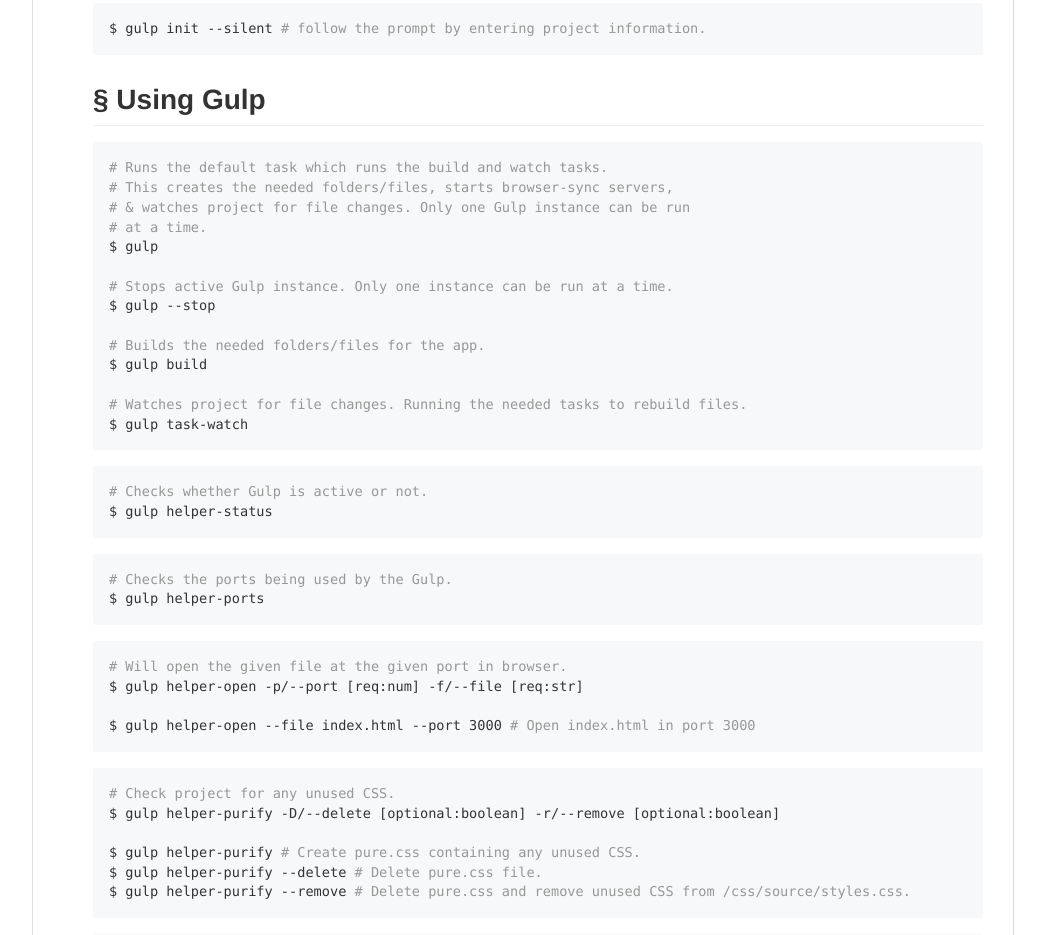
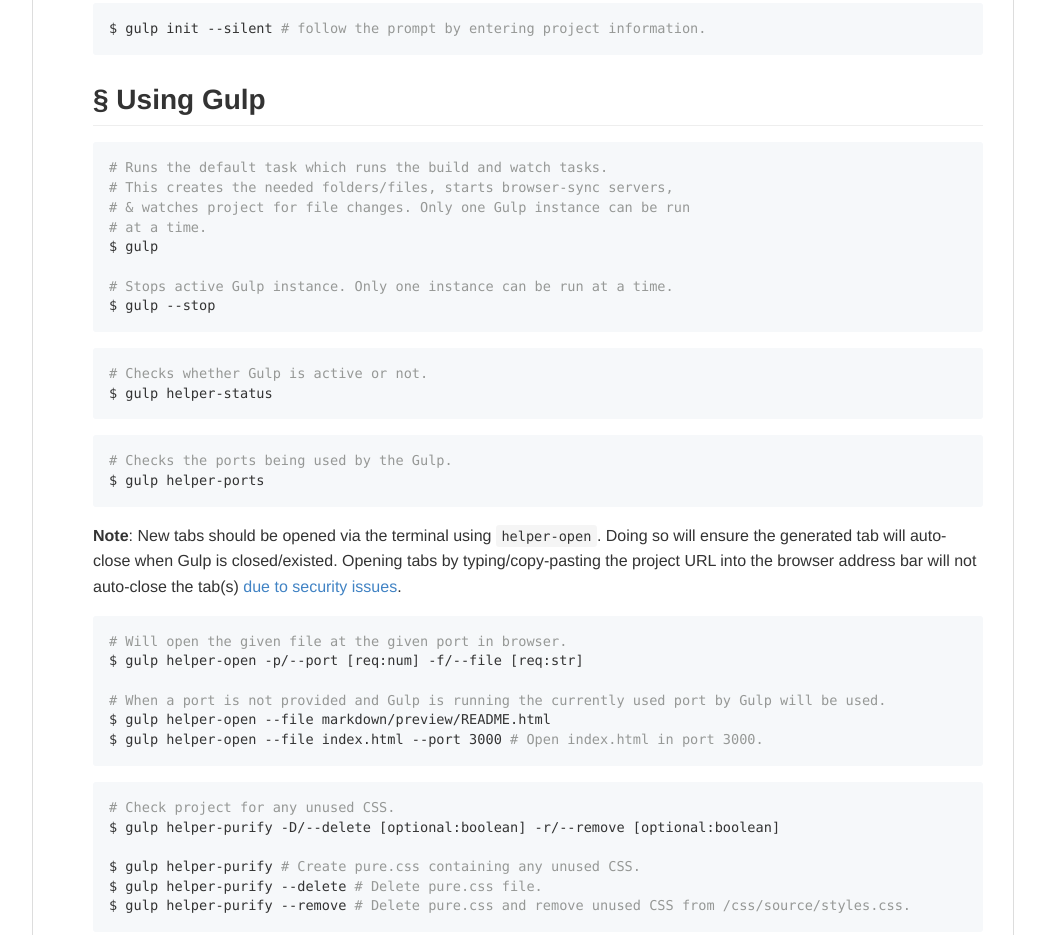
Before and after one commit to cgabriel5/wa-devkit, a website: page markdown/preview/README.html in a window 1280 px wide. Shown: the part 560-1495 px from the top of the page, without its empty margins (117-1162 px from the left). Drawn offline with Linux system fonts and the light colour scheme.

Commit message:
docs: Update README.md
- Update helper-open documentation.
- Remove unneeded documentation.

```diff
--- a/markdown/preview/README.html
+++ b/markdown/preview/README.html
@@ -33,18 +33,16 @@
 $ gulp
 
 <span class="hljs-comment"># Stops active Gulp instance. Only one instance can be run at a time.</span>
-$ gulp --stop
-
-<span class="hljs-comment"># Builds the needed folders/files for the app.</span>
-$ gulp build
-
-<span class="hljs-comment"># Watches project for file changes. Running the needed tasks to rebuild files.</span>
-$ gulp task-watch</code></pre><pre class="hljs"><code><span class="hljs-comment"># Checks whether Gulp is active or not.</span>
+$ gulp --stop</code></pre><pre class="hljs"><code><span class="hljs-comment"># Checks whether Gulp is active or not.</span>
 $ gulp helper-status</code></pre><pre class="hljs"><code><span class="hljs-comment"># Checks the ports being used by the Gulp.</span>
-$ gulp helper-ports</code></pre><pre class="hljs"><code><span class="hljs-comment"># Will open the given file at the given port in browser.</span>
+$ gulp helper-ports</code></pre>
+        <p><strong>Note</strong>: New tabs should be opened via the terminal using <code>helper-open</code>. Doing so will ensure the generated tab will auto-close when Gulp is closed/existed. Opening tabs by typing/copy-pasting the project URL into the browser address bar will not auto-close the tab(s) <a href="https://stackoverflow.com/questions/19761241/window-close-and-self-close-do-not-close-the-window-in-chrome">due to security issues</a>.</p>
+        <pre class="hljs"><code><span class="hljs-comment"># Will open the given file at the given port in browser.</span>
 $ gulp helper-open -p/--port [req:num] <span class="hljs-_">-f</span>/--file [req:str]
 
-$ gulp helper-open --file index.html --port 3000 <span class="hljs-comment"># Open index.html in port 3000</span></code></pre><pre class="hljs"><code><span class="hljs-comment"># Check project for any unused CSS.</span>
+<span class="hljs-comment"># When a port is not provided and Gulp is running the currently used port by Gulp will be used.</span>
+$ gulp helper-open --file markdown/preview/README.html
+$ gulp helper-open --file index.html --port 3000 <span class="hljs-comment"># Open index.html in port 3000.</span></code></pre><pre class="hljs"><code><span class="hljs-comment"># Check project for any unused CSS.</span>
 $ gulp helper-purify -D/--delete [optional:boolean] -r/--remove [optional:boolean]
 
 $ gulp helper-purify <span class="hljs-comment"># Create pure.css containing any unused CSS.</span>
```
Also changed, not shown: README.md.
